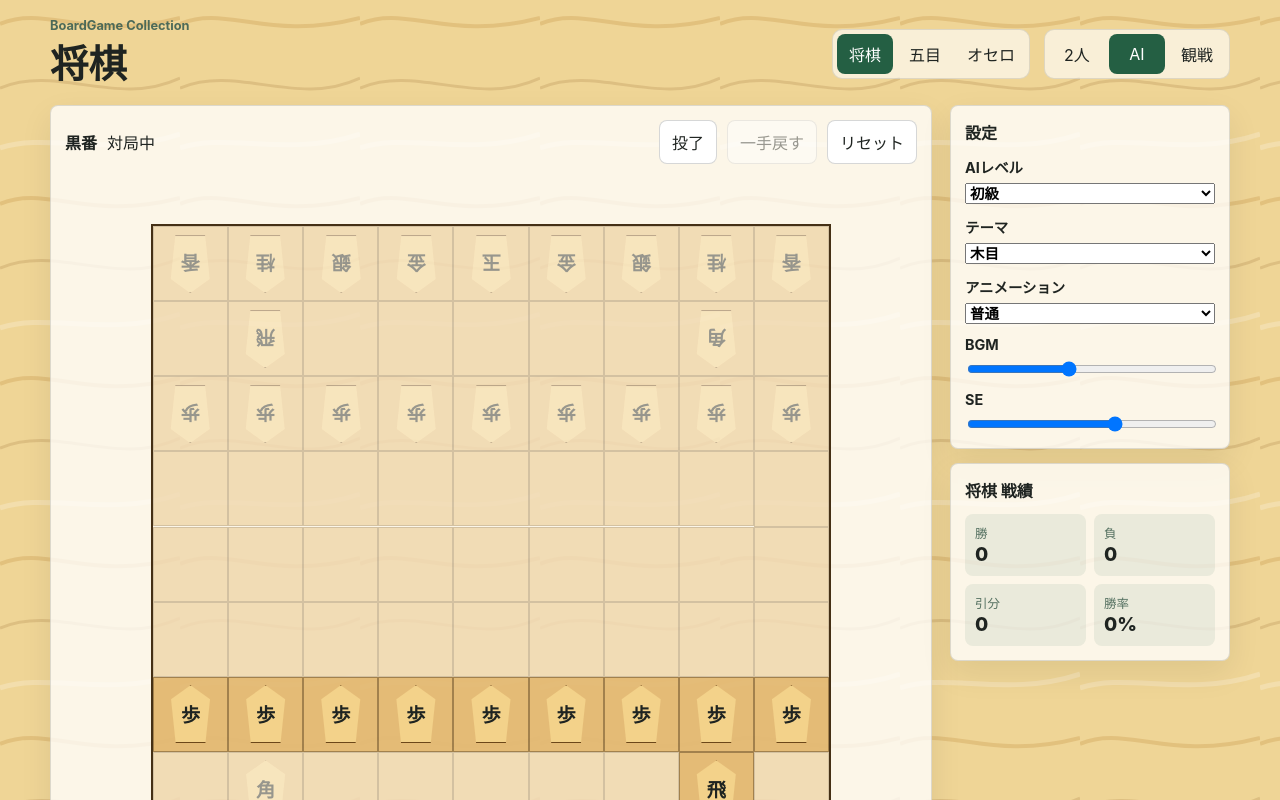
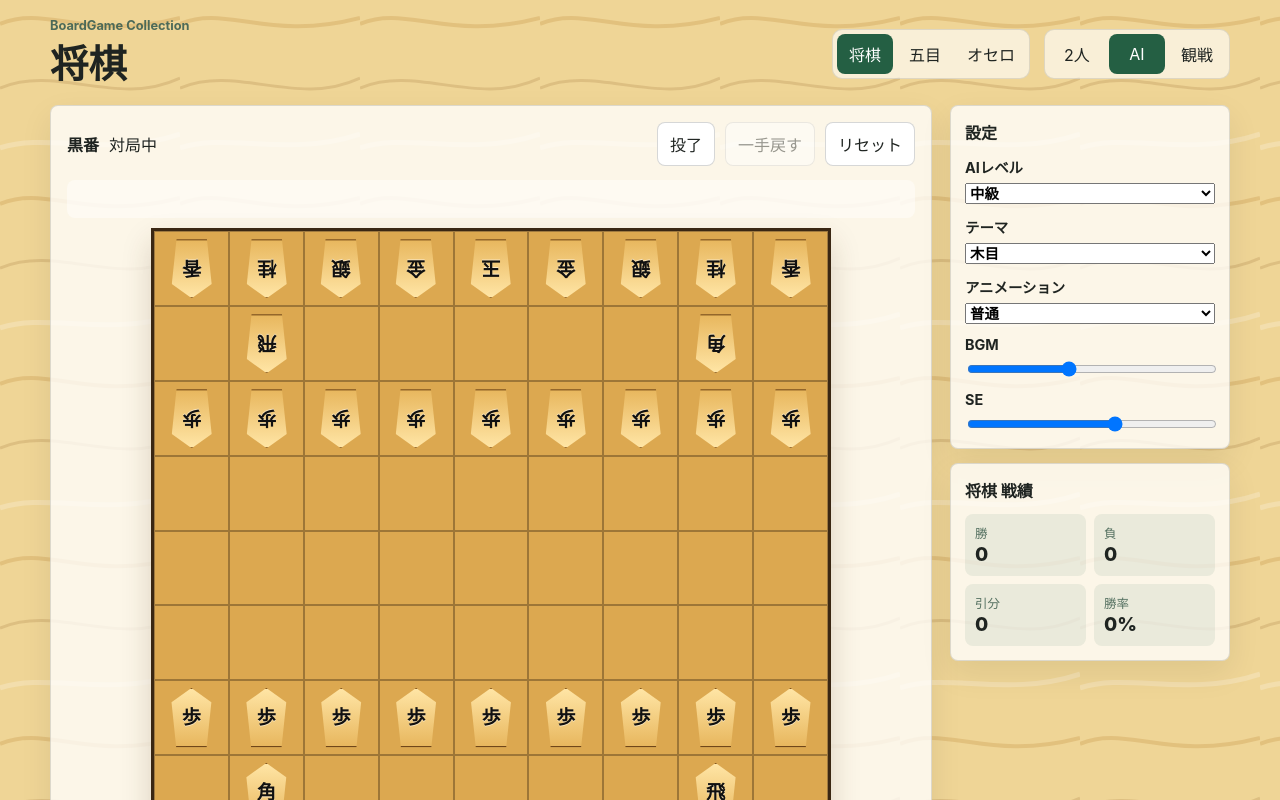
Before and after one commit to masyaraX/BoardGame-Collection, a React (Vite) app: page / in a window 1280 px wide. Shown: the top 800 px of the page. Built offline with nearby package versions, Linux system fonts and the light colour scheme.

Commit message:
Improve board UX and shogi AI

```diff
--- a/src/common/types.ts
+++ b/src/common/types.ts
@@ -45,7 +45,7 @@ export interface GameAdapter<TState, TMove> {
 export const oppositePlayer = (player: Player): Player => (player === "black" ? "white" : "black");
 
 export const defaultSettings: Settings = {
-  difficulty: "beginner",
+  difficulty: "intermediate",
   bgmVolume: 40,
   seVolume: 60,
   theme: "wood",
--- a/src/games/shogi/ai.ts
+++ b/src/games/shogi/ai.ts
@@ -1,23 +1,116 @@
-import type { Difficulty } from "../../common/types";
-import { applyShogiMove, getShogiLegalMoves, type ShogiMove, type ShogiState } from "./shogi";
+import type { Difficulty, Player } from "../../common/types";
+import { oppositePlayer } from "../../common/types";
+import {
+  applyShogiMove,
+  getShogiLegalMoves,
+  getShogiResult,
+  isShogiInCheck,
+  type ShogiMove,
+  type ShogiState
+} from "./shogi";
 
-const values = { K: 10000, R: 900, B: 800, G: 600, S: 500, N: 300, L: 300, P: 100, PR: 1100, PB: 1000, PS: 600, PN: 600, PL: 600, PP: 600 };
+const values = {
+  K: 10000,
+  R: 900,
+  B: 800,
+  G: 600,
+  S: 500,
+  N: 300,
+  L: 300,
+  P: 100,
+  PR: 1150,
+  PB: 1050,
+  PS: 620,
+  PN: 620,
+  PL: 620,
+  PP: 620
+};
 
-const evaluate = (state: ShogiState): number => {
+const searchWidth = 24;
+
+const evaluate = (state: ShogiState, player: Player): number => {
   let score = 0;
-  for (const row of state.board) {
-    for (const piece of row) {
+  for (let row = 0; row < state.board.length; row += 1) {
+    for (let col = 0; col < state.board[row].length; col += 1) {
+      const piece = state.board[row][col];
       if (piece !== null) {
-        score += (piece.owner === state.currentPlayer ? 1 : -1) * values[piece.kind];
+        const ownerFactor = piece.owner === player ? 1 : -1;
+        const advancement = piece.owner === "black" ? 8 - row : row;
+        const center = 4 - Math.abs(4 - col);
+        score += ownerFactor * (values[piece.kind] + advancement * 3 + center * 2);
       }
     }
   }
+  for (const owner of ["black", "white"] as const) {
+    const factor = owner === player ? 1 : -1;
+    for (const [kind, count] of Object.entries(state.hands[owner])) {
+      score += factor * values[kind as keyof typeof values] * (count ?? 0) * 0.85;
+    }
+  }
+  if (isShogiInCheck(state, oppositePlayer(player))) score += 120;
+  if (isShogiInCheck(state, player)) score -= 160;
   return score;
 };
 
+const movePriority = (state: ShogiState, move: ShogiMove, player: Player): number => {
+  if (move.resign === true) return -Infinity;
+  let score = move.promote === true ? 180 : 0;
+  if (move.from !== undefined) {
+    const captured = state.board[move.to.row][move.to.col];
+    const mover = state.board[move.from.row][move.from.col];
+    if (captured !== null && mover !== null) {
+      score += values[captured.kind] * 10 - values[mover.kind];
+    }
+  }
+  const next = applyShogiMove(state, move);
+  if (isShogiInCheck(next, oppositePlayer(player))) score += 300;
+  return score;
+};
+
+const terminalScore = (state: ShogiState, player: Player): number | null => {
+  const result = getShogiResult(state);
+  if (result.winner === null) return null;
+  if (result.winner === "draw") return 0;
+  return result.winner === player ? 1_000_000 : -1_000_000;
+};
+
+const orderedMoves = (state: ShogiState, player: Player): ShogiMove[] =>
+  getShogiLegalMoves(state)
+    .filter((move) => move.resign !== true)
+    .sort((a, b) => movePriority(state, b, player) - movePriority(state, a, player))
+    .slice(0, searchWidth);
+
+const negamax = (state: ShogiState, depth: number, player: Player, alpha: number, beta: number): number => {
+  const terminal = terminalScore(state, player);
+  if (terminal !== null) return terminal;
+  if (depth === 0) return evaluate(state, player);
+  const moves = orderedMoves(state, state.currentPlayer);
+  if (moves.length === 0) return evaluate(state, player);
+  let best = -Infinity;
+  let localAlpha = alpha;
+  for (const move of moves) {
+    const score = -negamax(applyShogiMove(state, move), depth - 1, oppositePlayer(player), -beta, -localAlpha);
+    best = Math.max(best, score);
+    localAlpha = Math.max(localAlpha, score);
+    if (localAlpha >= beta) break;
+  }
+  return best;
+};
+
+const depthFor = (level: Difficulty): number => {
+  if (level === "advanced") return 3;
+  if (level === "intermediate") return 2;
+  return 1;
+};
+
 export const chooseShogiMove = (state: ShogiState, level: Difficulty): ShogiMove | null => {
-  const legal = getShogiLegalMoves(state).filter((move) => move.resign !== true);
+  const legal = orderedMoves(state, state.currentPlayer);
   if (legal.length === 0) return null;
-  if (level === "beginner") return legal[0];
-  return [...legal].sort((a, b) => evaluate(applyShogiMove(state, b)) - evaluate(applyShogiMove(state, a)))[0];
+  const depth = depthFor(level);
+  return legal
+    .map((move) => ({
+      move,
+      score: -negamax(applyShogiMove(state, move), depth - 1, oppositePlayer(state.currentPlayer), -Infinity, Infinity)
+    }))
+    .sort((a, b) => b.score - a.score)[0].move;
 };
--- a/src/ui/components/GameView.tsx
+++ b/src/ui/components/GameView.tsx
@@ -19,6 +19,7 @@ export function GameView({ gameId, mode, settings, onResult }: GameViewProps) {
   const registered = games[gameId];
   const [state, setState] = useState<AnyGameState>(() => registered.adapter.createInitialState());
   const [past, setPast] = useState<AnyGameState[]>([]);
+  const [lastMove, setLastMove] = useState<AnyMove | null>(null);
   const result = registered.adapter.getResult(state);
   const legalMoves = useMemo(() => registered.adapter.getLegalMoves(state), [registered, state]);
   const passMove = legalMoves.find((move) => "pass" in move && move.pass === true);
@@ -27,6 +28,7 @@ export function GameView({ gameId, mode, settings, onResult }: GameViewProps) {
   useEffect(() => {
     setState(registered.adapter.createInitialState());
     setPast([]);
+    setLastMove(null);
   }, [gameId, registered]);
 
   useEffect(() => {
@@ -44,6 +46,7 @@ export function GameView({ gameId, mode, settings, onResult }: GameViewProps) {
     if (result.winner !== null) return;
     setPast((items: AnyGameState[]) => [...items, state]);
     setState(registered.adapter.applyMove(state, move));
+    setLastMove(move);
   };
 
   useEffect(() => {
@@ -61,6 +64,7 @@ export function GameView({ gameId, mode, settings, onResult }: GameViewProps) {
   const reset = (): void => {
     setPast([]);
     setState(registered.adapter.createInitialState());
+    setLastMove(null);
   };
 
   const undo = (): void => {
@@ -68,6 +72,7 @@ export function GameView({ gameId, mode, settings, onResult }: GameViewProps) {
     if (previous === undefined) return;
     setPast((items: AnyGameState[]) => items.slice(0, -1));
     setState(previous);
+    setLastMove(null);
   };
 
   return (
@@ -82,9 +87,15 @@ export function GameView({ gameId, mode, settings, onResult }: GameViewProps) {
         <button onClick={undo} disabled={past.length === 0}>一手戻す</button>
         <button onClick={reset}>リセット</button>
       </div>
-      {gameId === "shogi" && <ShogiBoard state={state as never} legalMoves={legalMoves as never} onMove={applyMove} />}
-      {gameId === "gomoku" && <GomokuBoard state={state as never} legalMoves={legalMoves as never} onMove={applyMove} />}
-      {gameId === "othello" && <OthelloBoard state={state as never} legalMoves={legalMoves as never} onMove={applyMove} />}
+      {gameId === "shogi" && (
+        <ShogiBoard state={state as never} legalMoves={legalMoves as never} lastMove={lastMove as never} onMove={applyMove} />
+      )}
+      {gameId === "gomoku" && (
+        <GomokuBoard state={state as never} legalMoves={legalMoves as never} lastMove={lastMove as never} onMove={applyMove} />
+      )}
+      {gameId === "othello" && (
+        <OthelloBoard state={state as never} legalMoves={legalMoves as never} lastMove={lastMove as never} onMove={applyMove} />
+      )}
     </section>
   );
 }
--- a/src/ui/components/GomokuBoard.tsx
+++ b/src/ui/components/GomokuBoard.tsx
@@ -3,20 +3,22 @@ import type { GomokuMove, GomokuState } from "../../games/gomoku/gomoku";
 interface GomokuBoardProps {
   state: GomokuState;
   legalMoves: GomokuMove[];
+  lastMove: GomokuMove | null;
   onMove: (move: GomokuMove) => void;
 }
 
-export function GomokuBoard({ state, legalMoves, onMove }: GomokuBoardProps) {
+export function GomokuBoard({ state, legalMoves, lastMove, onMove }: GomokuBoardProps) {
   const legal = new Set(legalMoves.map((move) => `${move.row}:${move.col}`));
   return (
     <div className="board gomoku-board" role="grid" aria-label="五目盤">
       {state.board.map((row, rowIndex) =>
         row.map((cell, colIndex) => {
           const key = `${rowIndex}:${colIndex}`;
+          const isLast = lastMove?.row === rowIndex && lastMove.col === colIndex;
           return (
             <button
               aria-label={`${rowIndex + 1}行 ${colIndex + 1}列`}
-              className="cell"
+              className={isLast ? "cell last-move" : "cell"}
               disabled={!legal.has(key)}
               key={key}
               onClick={() => onMove({ row: rowIndex, col: colIndex })}
--- a/src/ui/components/OthelloBoard.tsx
+++ b/src/ui/components/OthelloBoard.tsx
@@ -3,20 +3,22 @@ import type { OthelloMove, OthelloState } from "../../games/othello/othello";
 interface OthelloBoardProps {
   state: OthelloState;
   legalMoves: OthelloMove[];
+  lastMove: OthelloMove | null;
   onMove: (move: OthelloMove) => void;
 }
 
-export function OthelloBoard({ state, legalMoves, onMove }: OthelloBoardProps) {
+export function OthelloBoard({ state, legalMoves, lastMove, onMove }: OthelloBoardProps) {
   const legal = new Set(legalMoves.filter((move) => move.pass !== true).map((move) => `${move.row}:${move.col}`));
   return (
     <div className="board othello-board" role="grid" aria-label="オセロ盤">
       {state.board.map((row, rowIndex) =>
         row.map((cell, colIndex) => {
           const key = `${rowIndex}:${colIndex}`;
+          const isLast = lastMove?.row === rowIndex && lastMove.col === colIndex;
           return (
             <button
               aria-label={`${rowIndex + 1}行 ${colIndex + 1}列`}
-              className={legal.has(key) ? "cell legal" : "cell"}
+              className={[legal.has(key) ? "cell legal" : "cell", isLast ? "last-move" : ""].join(" ")}
               disabled={!legal.has(key)}
               key={key}
               onClick={() => onMove({ row: rowIndex, col: colIndex })}
--- a/src/ui/components/ShogiBoard.tsx
+++ b/src/ui/components/ShogiBoard.tsx
@@ -4,6 +4,7 @@ import { type PieceKind, type ShogiMove, type ShogiState } from "../../games/sho
 interface ShogiBoardProps {
   state: ShogiState;
   legalMoves: ShogiMove[];
+  lastMove: ShogiMove | null;
   onMove: (move: ShogiMove) => void;
 }
 
@@ -26,7 +27,7 @@ const labels: Record<string, string> = {
   PP: "と"
 };
 
-export function ShogiBoard({ state, legalMoves, onMove }: ShogiBoardProps) {
+export function ShogiBoard({ state, legalMoves, lastMove, onMove }: ShogiBoardProps) {
   const [selected, setSelected] = useState<Selection>(null);
   const dropMoves = legalMoves.filter((move) => move.drop !== undefined);
   const destinations = legalMoves.filter((move) => isSelectedMove(move, selected));
@@ -56,10 +57,19 @@ export function ShogiBoard({ state, legalMoves, onMove }: ShogiBoardProps) {
             const key = `${rowIndex}:${colIndex}`;
             const canSelect = selectable.has(key);
             const canMove = destinationMap.has(key);
+            const isSelected = selected !== null && "row" in selected && selected.row === rowIndex && selected.col === colIndex;
+            const isLastFrom = lastMove?.from?.row === rowIndex && lastMove.from.col === colIndex;
+            const isLastTo = lastMove?.to.row === rowIndex && lastMove.to.col === colIndex;
             return (
               <button
                 aria-label={`${rowIndex + 1}行 ${colIndex + 1}列`}
-                className={canMove ? "cell legal" : "cell"}
+                className={[
+                  "cell",
+                  canMove ? "legal" : "",
+                  isSelected ? "selected" : "",
+                  isLastFrom || isLastTo ? "last-move" : "",
+                  isLastTo ? "last-to" : ""
+                ].join(" ")}
                 disabled={!canSelect && !canMove}
                 key={key}
                 onClick={() => clickCell(rowIndex, colIndex)}
--- a/src/ui/styles.css
+++ b/src/ui/styles.css
@@ -119,7 +119,8 @@ h2 {
 }
 
 .game-shell {
-  padding: 14px;
+  padding: 16px;
+  overflow: hidden;
 }
 
 .toolbar {
@@ -127,7 +128,7 @@ h2 {
   gap: 10px;
   align-items: center;
   justify-content: flex-end;
-  margin-bottom: 12px;
+  margin-bottom: 14px;
 }
 
 .toolbar div {
@@ -146,7 +147,8 @@ h2 {
   width: min(86vw, 680px);
   aspect-ratio: 1;
   margin: 0 auto;
-  border: 2px solid #453015;
+  border: 3px solid #3a2713;
+  box-shadow: inset 0 0 0 1px rgba(255, 255, 255, 0.35), 0 14px 28px rgba(74, 48, 18, 0.18);
 }
 
 .cell {
@@ -159,11 +161,20 @@ h2 {
   border-radius: 0;
   border-color: rgba(69, 48, 21, 0.42);
   background: rgba(220, 165, 75, 0.72);
+  transition:
+    background-color 140ms ease,
+    box-shadow 140ms ease,
+    transform 140ms ease;
+}
+
+.board .cell:disabled {
+  cursor: default;
+  opacity: 1;
 }
 
 .cell:not(:disabled):hover {
-  outline: 3px solid rgba(28, 92, 62, 0.42);
-  outline-offset: -3px;
+  background: #efc879;
+  box-shadow: inset 0 0 0 3px rgba(28, 92, 62, 0.35);
 }
 
 .gomoku-board {
@@ -181,16 +192,30 @@ h2 {
 
 .othello-board .legal::after,
 .shogi-board .legal::after {
-  width: 20%;
+  width: 26%;
   aspect-ratio: 1;
   content: "";
   border-radius: 50%;
-  background: rgba(255, 255, 255, 0.32);
+  background: rgba(27, 94, 62, 0.45);
 }
 
 .shogi-board .legal::after {
   position: absolute;
-  background: rgba(36, 95, 67, 0.36);
+  z-index: 1;
+  box-shadow: 0 0 0 4px rgba(255, 255, 255, 0.5);
+}
+
+.cell.selected {
+  background: #f5d28f;
+  box-shadow: inset 0 0 0 4px #245f43;
+}
+
+.cell.last-move {
+  background: #f1be63;
+}
+
+.cell.last-to {
+  box-shadow: inset 0 0 0 4px #9b3b2f;
 }
 
 .stone {
@@ -215,18 +240,24 @@ h2 {
 
 .shogi-board {
   grid-template-columns: repeat(9, 1fr);
+  background: #deb15d;
 }
 
 .piece {
   display: grid;
   place-items: center;
-  width: 76%;
+  width: 78%;
   aspect-ratio: 0.8;
   clip-path: polygon(50% 0, 92% 24%, 82% 100%, 18% 100%, 8% 24%);
-  background: #f3d28a;
-  border: 1px solid #6c4719;
+  background: linear-gradient(180deg, #ffe5a5, #e8b75e);
+  border: 1px solid #704719;
+  color: #111;
   font-weight: 800;
   font-size: clamp(0.62rem, 2.1vw, 1.2rem);
+  line-height: 1;
+  text-shadow: 0 1px rgba(255, 255, 255, 0.5);
+  box-shadow: 0 2px 5px rgba(58, 39, 19, 0.18);
+  z-index: 2;
 }
 
 .piece.white {
@@ -239,10 +270,14 @@ h2 {
   gap: 8px;
   flex-wrap: wrap;
   justify-content: center;
+  padding: 8px;
+  border-radius: 8px;
+  background: rgba(255, 255, 255, 0.42);
 }
 
 .hand button {
   padding: 7px 10px;
+  font-weight: 700;
 }
 
 .hand .active {
```
Also changed, not shown: 1 other file (tests, documents, lock files or other folders).
